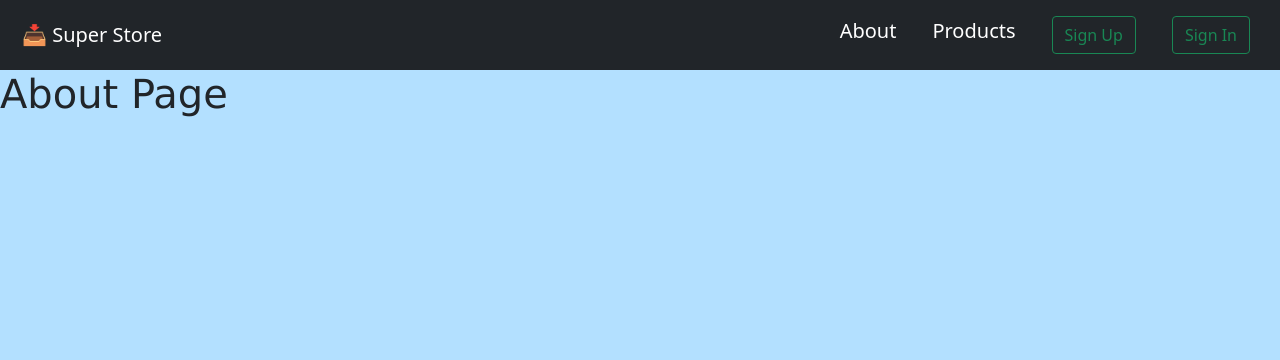
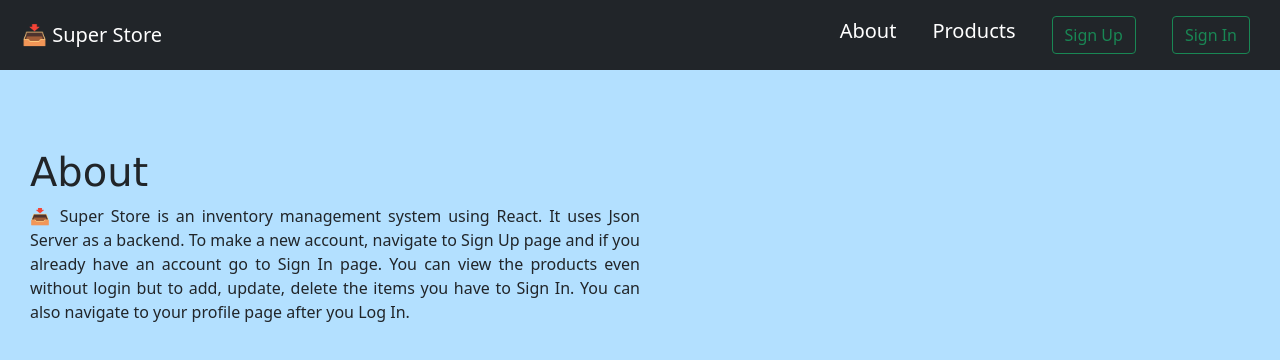
Before and after one commit to prateek-budhiraja/react-concepts, a React (Create React App) app in the folder capstone-product-cart/: page /about in a window 1280 px wide. Shown: the top 360 px of the page. Built offline with nearby package versions, Linux system fonts and the light colour scheme.

Commit message:
about page updated

```diff
--- a/capstone-product-cart/src/components/static-pages/About.js
+++ b/capstone-product-cart/src/components/static-pages/About.js
@@ -1,5 +1,19 @@
+import "./styles.css";
+
 const About = () => {
-	return <h1>About Page</h1>;
+	return (
+		<div className="about">
+			<h1 className="mt-5">About</h1>
+			<p class="col-lg-6 col-md-8">
+				📥 Super Store is an inventory management system using React. It uses
+				Json Server as a backend. To make a new account, navigate to Sign Up
+				page and if you already have an account go to Sign In page. You can view
+				the products even without login but to add, update, delete the items you
+				have to Sign In. You can also navigate to your profile page after you
+				Log In.
+			</p>
+		</div>
+	);
 };
 
 export default About;
--- a/capstone-product-cart/src/components/static-pages/styles.css
+++ b/capstone-product-cart/src/components/static-pages/styles.css
@@ -2,6 +2,7 @@ body {
   background-color: #b3e0ff;
 }
 
+/* home page css start */
 .home {
   margin: 0px;
   padding: 0px;
@@ -13,15 +14,11 @@ img {
   margin-right: auto;
 }
 
-.home-text {
-  display: flex;
-  align-items: center;
-}
-
 .home-content {
   margin-top: 20%;
 }
 
+/* media query for home page */
 @media (max-width: 768px) {
   img {
     display: none;
@@ -32,7 +29,12 @@ img {
   }
 }
 
-.break {
-  width: 100%;
-  height: 0;
+/* home page css ends */
+
+/* about page css */
+.about {
+  text-align: justify;
+  padding: 30px;
 }
+
+/* about page css ends */
```
